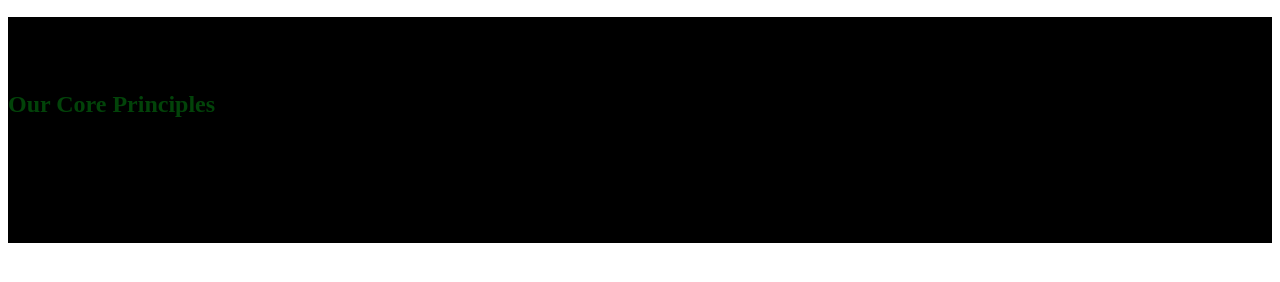
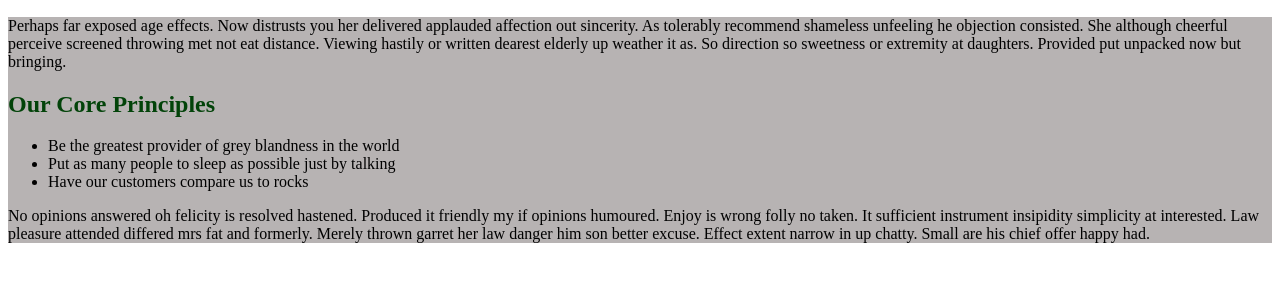
Before and after one commit to Nerdosth/nerdosth.github.io, a plain HTML site: page DullCorp.html in a window 1280 px wide. Shown: the part 430-712 px from the top of the page. Drawn offline with Linux system fonts and the light colour scheme.

Commit message:
background color change

```diff
--- a/DullCorp.html
+++ b/DullCorp.html
@@ -28,7 +28,7 @@ img {
 
 section {
 
-	background-color: black
+	background-color: rgb(183, 179, 179)
 }
 
 
```
